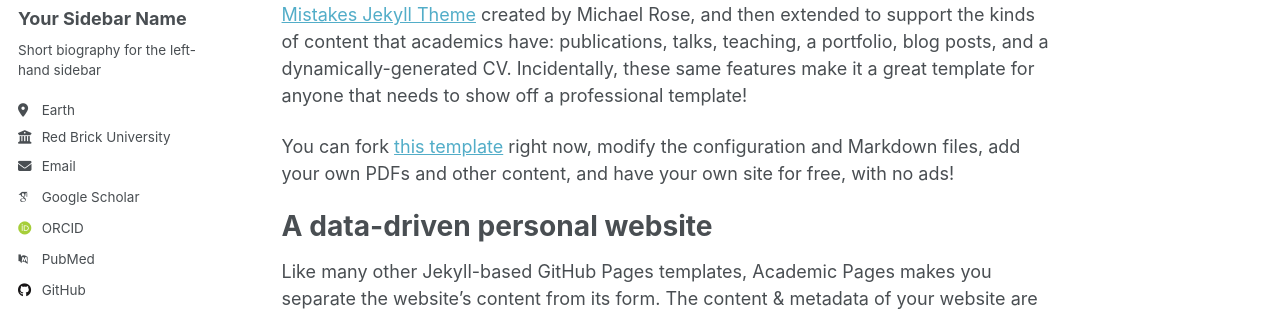
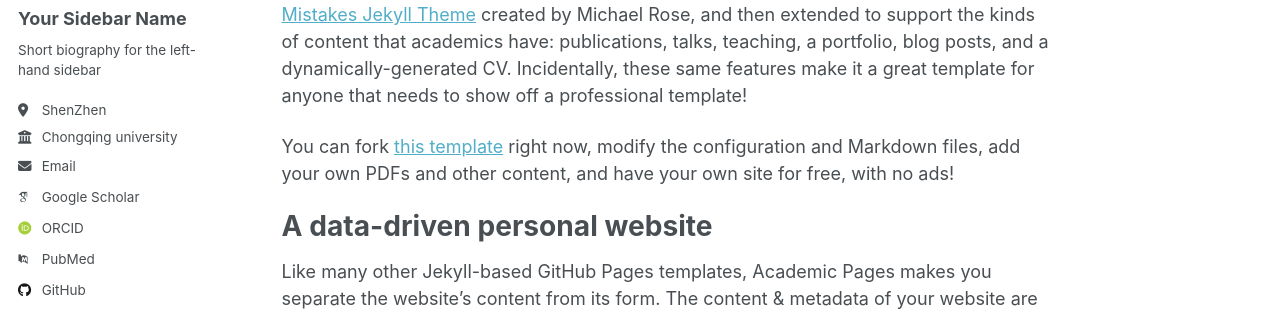
Before and after one commit to BingGan0/BingGan0.github.io, a Jekyll site: the page built from _pages/about.md, in a window 1280 px wide. Shown: the part 276-587 px from the top of the page. Built offline with Jekyll 4.4.1, drawn with Linux system fonts in a browser that asks for light colours; some web fonts are replaced; a script that is not in the unit is left out.

Commit message:
Update _config.yml

```diff
--- a/_config.yml
+++ b/_config.yml
@@ -27,8 +27,8 @@ author:
   name             : "Your Sidebar Name"
   pronouns         : # example: "she/her"
   bio              : "Short biography for the left-hand sidebar"
-  location         : "Earth"
-  employer         : "Red Brick University"
+  location         : "ShenZhen"
+  employer         : "Chongqing university"
   uri              : # URL
   email            : "none@example.org"
 
```
